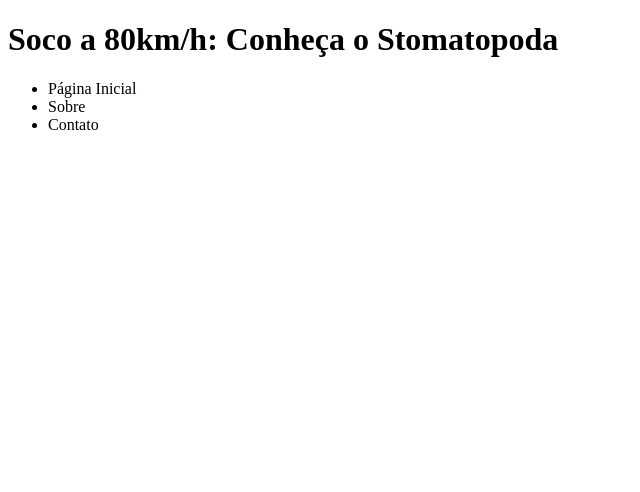
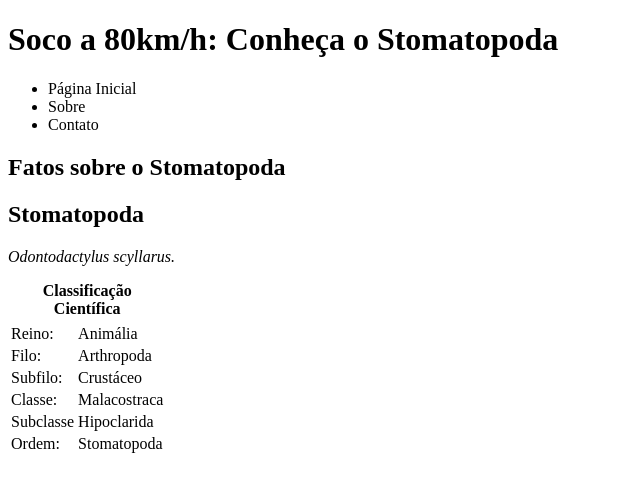
Before and after one commit to Jorge-William/trybe-exercises, a plain HTML site: page exercises/3-4/index.html in a window 1280 px wide. Shown: the whole page, without its empty margins (0-640 px from the left). Drawn offline with Linux system fonts and the light colour scheme.

Commit message:
Primeira Sessão

```diff
--- a/exercises/3-4/index.html
+++ b/exercises/3-4/index.html
@@ -16,6 +16,46 @@
             <li><a>Contato</a></li>
         </ul>
     </nav>
+    <article>
+        <h2>Fatos sobre o Stomatopoda</h2>
+
+        <section>
+            <h2>Stomatopoda</h2>
+            <p><em>Odontodactylus scyllarus.</em></p>
+                <table>
+                    <caption><strong>Classificação Científica</strong></caption>
+                    <tr>
+                        <th></th>
+                        <th></th>
+                    </tr>
+                    <tr>
+                        <td>Reino:</td>
+                        <td>Animália</td>
+                    </tr>
+                    <tr>
+                        <td>Filo:</td>
+                        <td>Arthropoda</td>
+                    </tr>
+                    <tr>
+                        <td>Subfilo:</td>
+                        <td>Crustáceo</td>
+                    </tr>
+                    <tr>
+                        <td>Classe:</td>
+                        <td>Malacostraca</td>
+                    </tr>
+                    <tr>
+                        <td>Subclasse</td>
+                        <td>Hipoclarida</td>
+                    </tr>
+                    <tr>
+                        <td>Ordem:</td>
+                        <td>Stomatopoda</td>
+                    </tr>
+                </table>
+        </section>
+
+    </article>
 
   </body>
 </html>
```
